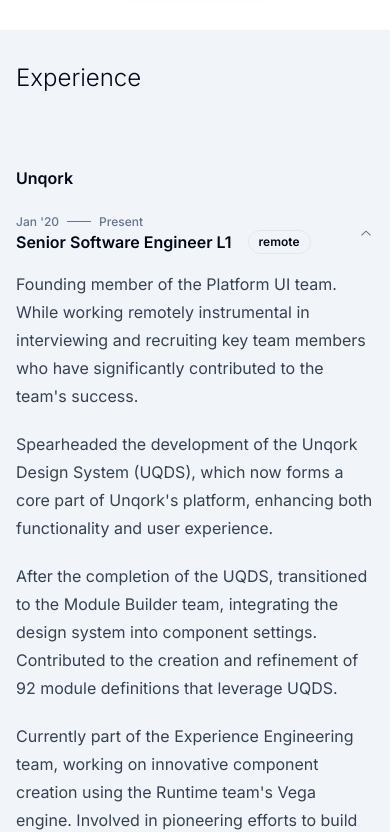
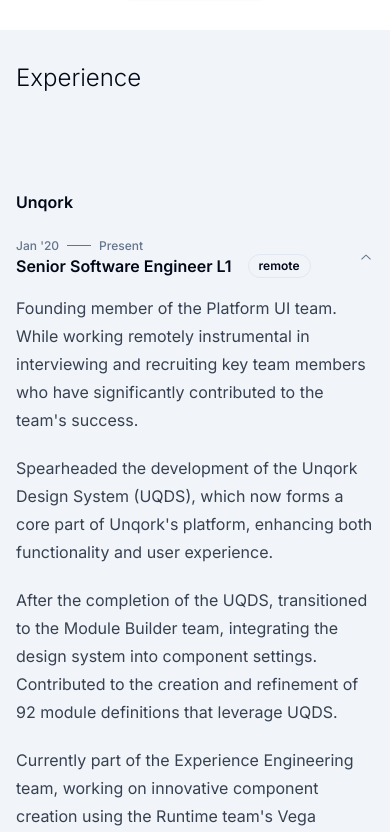
Before and after one commit to josephdburdick/j0e.me, a Next.js app: page / in a window 390 px wide. Shown: the part 772-1604 px from the top of the page. Built offline with nearby package versions, Linux system fonts and the light colour scheme; no server answers.

Commit message:
Apply cleaner ids
Tweak experience padding-top for mobile

```diff
--- a/src/app/_content/Experience.tsx
+++ b/src/app/_content/Experience.tsx
@@ -11,16 +11,13 @@
 } from "@/components/ui/accordion"
 import { Badge } from "@/components/ui/badge"
 import convertNewLinesToHTML from "@/lib/convertNewLinesToHTML"
+import toKebabCase from "@/lib/toKebabCase"
 import { Experience as ExperienceType, Role } from "@/lib/types"
 import { cn } from "@/lib/utils"
 
 export default function Experience() {
   const { data } = useApi()
   const experience: ExperienceType[] = data.experience.attributes.experience
-
-  const handleAccordionChange = (value: string) => {
-    console.log(value)
-  }
   const renderSkill = (skill: string, key: number) =>
     !!skill ? (
       <li key={key}>
@@ -32,13 +29,13 @@
     role: Role & { company: ExperienceType["company"] },
     index: number,
   ) => {
-    const key = `${role.company.toLowerCase()}-${index}`
+    const key = `${toKebabCase(role.company)}-${index}`
     return (
       <li className="grid-auto-rows grid gap-4" id={key} key={key}>
         <AccordionItem value={key}>
           <AccordionTrigger>
             <a
-              href={`#experience-${role.company}`}
+              href={`#${toKebabCase(role.company)}`}
               className="grid grid-cols-12 items-center md:flex-1"
             >
               <div className="col-span-12 gap-1 text-xs text-muted-foreground md:col-span-3 md:col-start-1 xl:col-span-2 xl:text-sm">
@@ -83,9 +80,9 @@
 
   const renderExperience = (experience: ExperienceType, key: number) => (
     <li
-      key={`experience-${experience.company}`}
-      id={`experience-${experience.company}`}
-      className="grid gap-2 pt-10"
+      key={`experience-${toKebabCase(experience.company)}`}
+      id={toKebabCase(experience.company)}
+      className="grid gap-2 pt-16 md:pt-10"
     >
       <div className="grid grid-cols-12">
         <div className="col-span-12 font-semibold md:col-span-8 md:col-start-4">
@@ -93,7 +90,6 @@
         </div>
       </div>
       <Accordion
-        onValueChange={handleAccordionChange}
         type="single"
         collapsible
         key={`role-${key}`}
--- /dev/null
+++ b/src/lib/toKebabCase.ts
@@ -0,0 +1,7 @@
+export default function toKebabCase(str: string) {
+  return str
+    .toLowerCase()
+    .replace(/'/g, "") // Remove apostrophes
+    .replace(/\s+/g, "-") // Replace spaces with hyphens
+    .replace(/[^a-z0-9-]/g, "") // Remove all non-alphanumeric characters
+}
```
